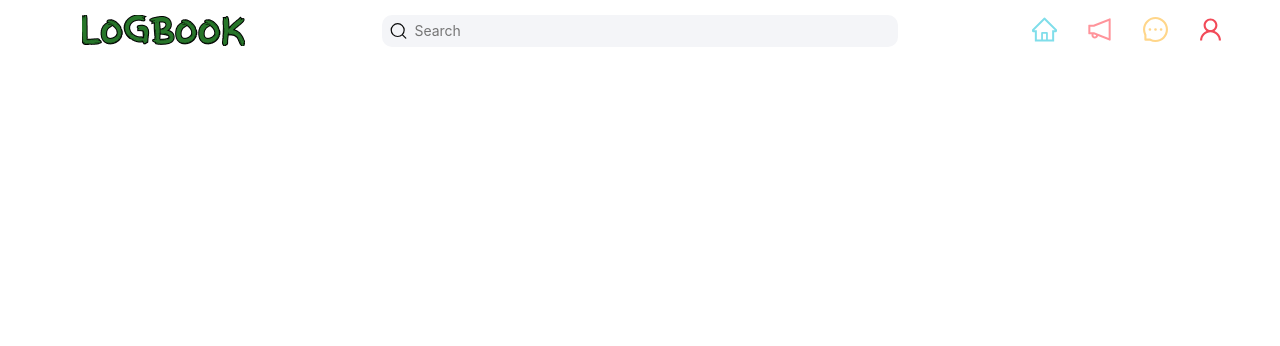
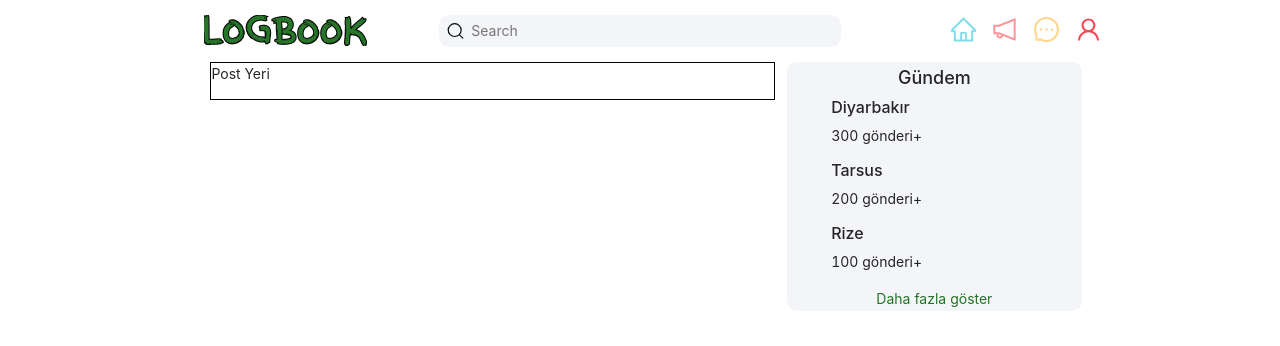
Before and after one commit to logbook-social-media/Logbook-frontend, a React (Create React App) app: page / in a window 1280 px wide. Shown: the top 346 px of the page. Built offline with nearby package versions, Linux system fonts and the light colour scheme.

Commit message:
Agenda sidebar created.

```diff
--- a/src/App.js
+++ b/src/App.js
@@ -1,5 +1,5 @@
 import Homepage from './components/Homepage';
-import Navbar from './components/Navbar';
+
 import 'antd/dist/antd.min.css'
 import './style/Style.scss'
 
@@ -7,7 +7,7 @@ import './style/Style.scss'
 function App() {
   return (
     <>
-    <Navbar/>
+
     <Homepage/>
     </>
   );
--- a/src/components/Homepage.js
+++ b/src/components/Homepage.js
@@ -1,7 +1,10 @@
 import React from 'react'
+import Homebody from './homebody/Homebody'
+import Navbar from './Navbar'
 const Homepage = () => {
   return (
       <>
+      <Homebody/>
 
 
 
--- /dev/null
+++ b/src/components/homebody/Body.jsx
@@ -0,0 +1,11 @@
+import React from 'react'
+
+const Body = () => {
+  return (
+    <div className='body-post '>
+        <p>Post Yeri</p>
+    </div>
+  )
+}
+
+export default Body
--- /dev/null
+++ b/src/components/homebody/Homebody.js
@@ -0,0 +1,28 @@
+import React from 'react'
+import Body from './Body'
+import Sidebar from './Sidebar'
+
+
+const Homebody = () => {
+  return (
+    <>
+    <div className='container homebody'>
+      <div className='row'>
+        <div className='body col-8'>
+          <Body/>
+        </div>
+        <div className='sidebar col-4'>
+          <Sidebar/>
+        </div>
+      </div>
+
+
+    </div>
+
+
+    </>
+
+  )
+}
+
+export default Homebody
--- /dev/null
+++ b/src/components/homebody/Sidebar.jsx
@@ -0,0 +1,39 @@
+import React from 'react'
+
+const Sidebar = () => {
+  return (
+
+
+          <div className='sidebar-tag'>
+            <div className='agenda-title'>
+              <h5>Gündem</h5>
+            </div>
+            <div className='hashtag'>
+              <ul>
+                <li>
+
+                  <h6>Diyarbakır</h6>
+                  <p>300 gönderi+</p>
+                  <h6>Tarsus</h6>
+                  <p>200 gönderi+</p>
+                  <h6>Rize</h6>
+                  <p>100 gönderi+</p>
+                </li>
+              </ul>
+
+            </div>
+            <div className='sidebar-button'>
+              <button>
+                Daha fazla göster
+              </button>
+
+            </div>
+
+          </div>
+
+
+
+  )
+}
+
+export default Sidebar
--- a/src/index.js
+++ b/src/index.js
@@ -3,10 +3,12 @@ import ReactDOM from 'react-dom/client';
 import './index.scss';
 import App from './App';
 import reportWebVitals from './reportWebVitals';
+import Navbar from './components/Navbar';
 
 const root = ReactDOM.createRoot(document.getElementById('root'));
 root.render(
   <React.StrictMode>
+    <Navbar></Navbar>
     <App />
   </React.StrictMode>
 );
--- a/src/style/Style.scss
+++ b/src/style/Style.scss
@@ -6,12 +6,11 @@ body{
 
     box-sizing: border-box;
 }
+
 .navbar-nav{
+    width: 70%;
+    margin: auto;
     padding: 5px 0px;
-
-}
-
-.container{
     margin-top: 10px;
     margin-bottom: 10px;
 }
@@ -73,3 +72,48 @@ body{
         margin-top: 2px;
     }
 }
+
+.homebody{
+    width: 69%;
+    margin: auto;
+
+}
+
+.body-post{
+
+    border: 1px solid black;
+}
+.sidebar{
+    overflow-y: scroll;
+    background-color: $search-color;
+    border-radius:10px ;
+}
+.sidebar-tag{
+
+
+    .agenda-title{
+        text-align: center;
+        margin-top: 5px;
+        h5{
+           font-weight: 10px;
+           font-size: large;
+        }
+    }
+    .hashtag{
+        li{
+            list-style-type: none;
+        }
+
+    }
+
+    .sidebar-button{
+        text-align: center;
+        cursor: pointer;
+        button{
+            border: none;
+           color: $logo-color;
+           background-color: $search-color;
+        }
+
+    }
+}
```
Also changed, not shown: src/components/Navbar.jsx (renamed from src/components/Navbar.js).
